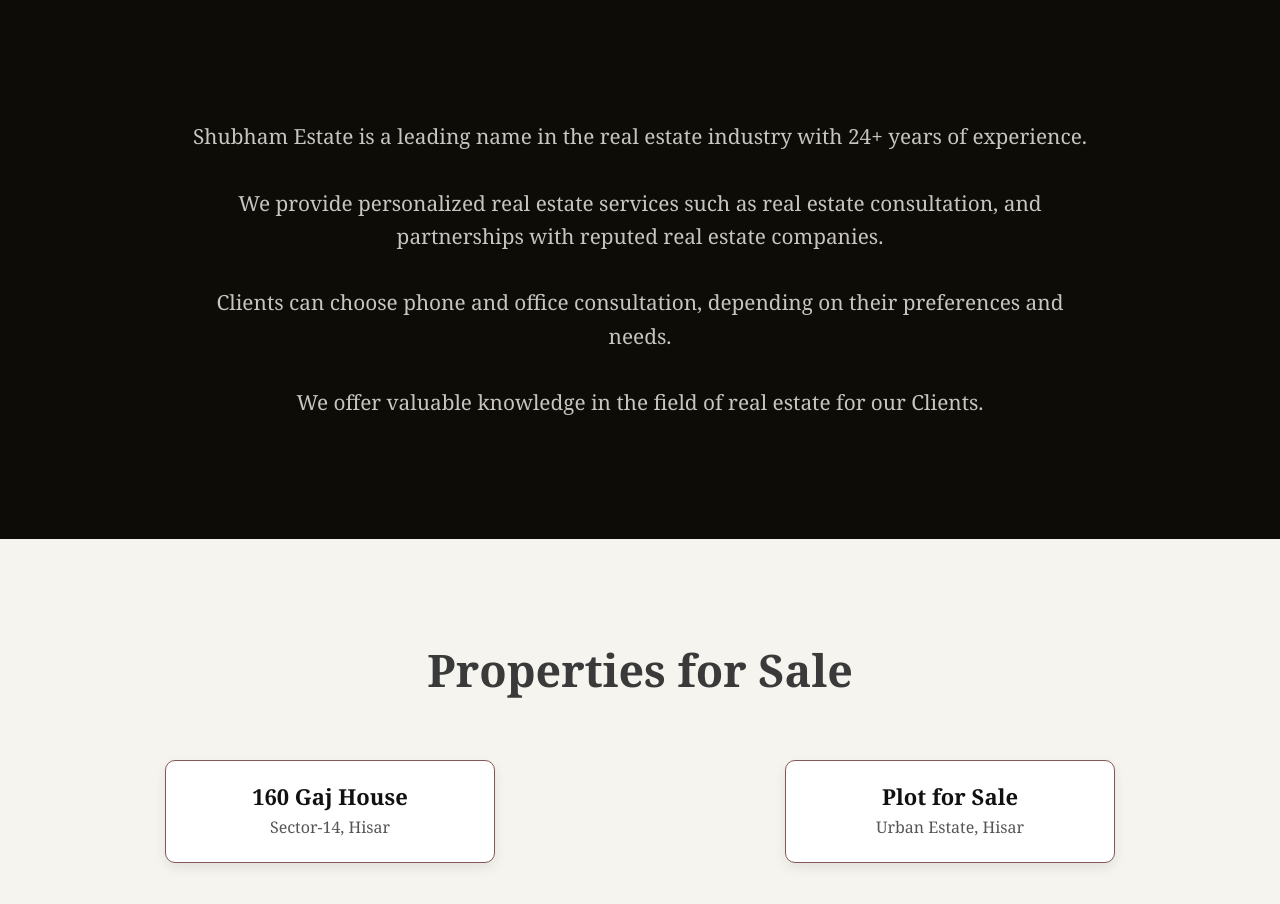
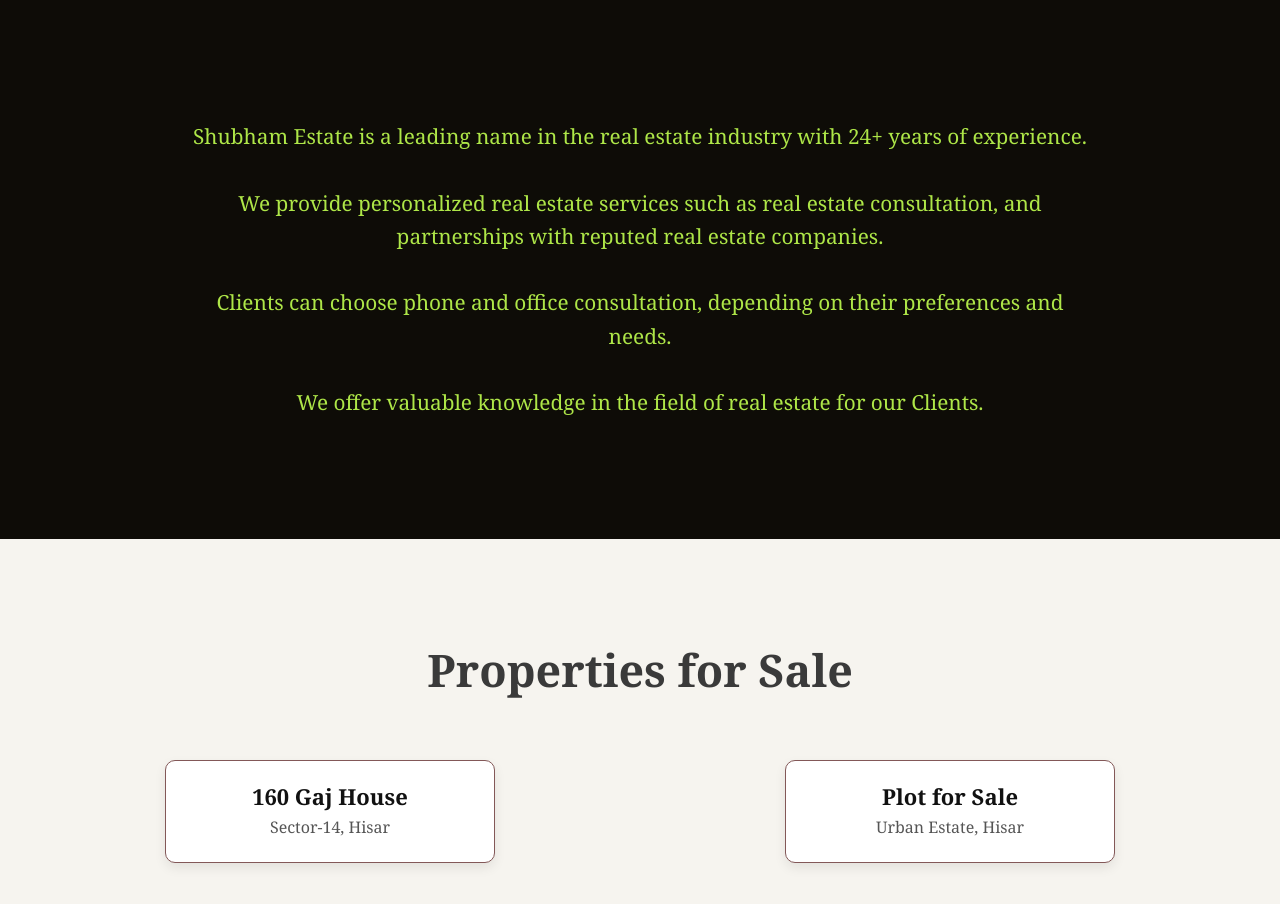
Before and after one commit to me-Dimple72/Shubham-Estate, a website: page docs/index.html in a window 1280 px wide. Shown: the part 800-1704 px from the top of the page. Drawn offline with Linux system fonts and the light colour scheme.

Commit message:
Add docs folder for GitHub pages

```diff
--- a/docs/style.css
+++ b/docs/style.css
@@ -85,7 +85,7 @@
   font-family: 'Georgia', serif;
   font-size: 1.3rem;
   line-height: 1.6;
-  color: #c7c4c2;
+  color: #aee648;
   max-width: 900px;
   margin: 0 auto;
   font-weight: 300;
```
